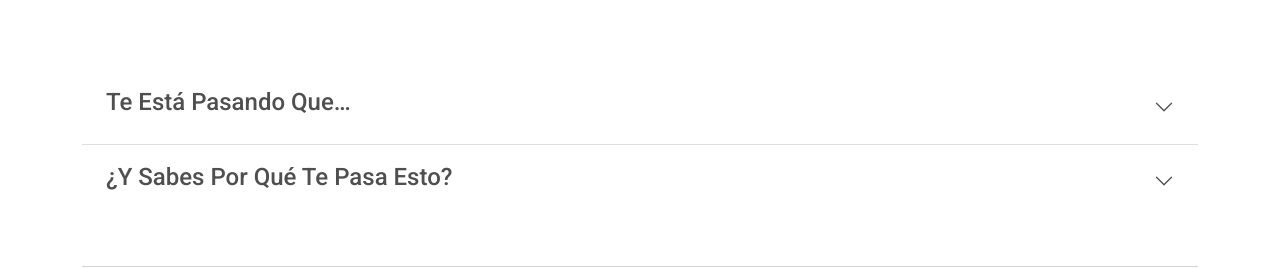
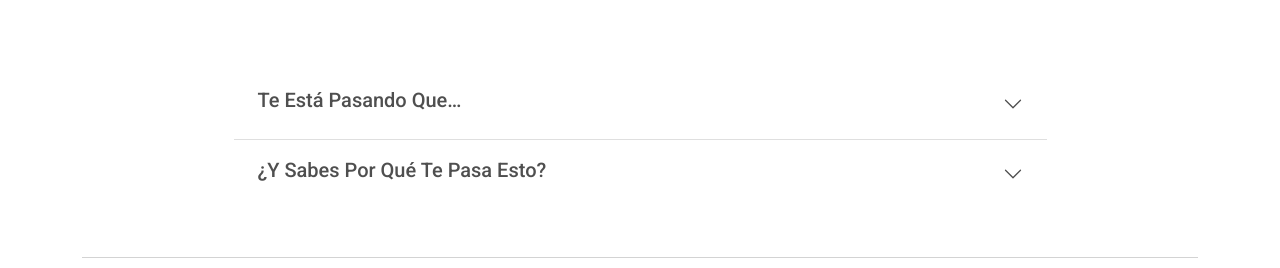
Before and after one commit to bendandoSolo/marisolcorona-next, a Next.js app: page / in a window 1280 px wide. Shown: the part 506-774 px from the top of the page. Built offline with nearby package versions, Linux system fonts and the light colour scheme.

Commit message:
Amended all things sent on email

```diff
--- a/pages/components/Accordion.js
+++ b/pages/components/Accordion.js
@@ -2,7 +2,10 @@ import React from "react";
 
 const Accordian = () => {
   return (
-    <div className="accordion accordion-flush" id="accordionFlushExample">
+    <div
+      className="accordion accordion-flush col-md-9"
+      id="accordionFlushExample"
+    >
       <div className="accordion-item">
         <h2 className="accordion-header" id="flush-headingOne">
           <button
@@ -13,7 +16,7 @@ const Accordian = () => {
             aria-expanded="false"
             aria-controls="flush-collapseOne"
           >
-            <h4>Te está pasando que…</h4>
+            <h5>Te está pasando que…</h5>
           </button>
         </h2>
         <div
@@ -62,7 +65,7 @@ const Accordian = () => {
             aria-expanded="false"
             aria-controls="flush-collapseTwo"
           >
-            <h4>¿Y sabes por qué te pasa esto?</h4>
+            <h5>¿Y sabes por qué te pasa esto?</h5>
           </button>
         </h2>
         <div
--- a/pages/contact.js
+++ b/pages/contact.js
@@ -96,9 +96,9 @@ export default function Contact() {
         },
       }}
       exit={{
-        x: "100vw",
+        opacity: 0,
         transition: {
-          duration: 1,
+          duration: 0.5,
         },
       }}
     >
--- a/pages/index.js
+++ b/pages/index.js
@@ -35,7 +35,13 @@ export default function Home() {
       />
       <main className="mt-5 pt-5" id="main">
         <div className="container">
-          <section id="aprende-mas" data-aos="zoom-in" data-aos-duration="750">
+          <section
+            id="aprende-mas"
+            data-aos="zoom-in"
+            data-aos-duration="750"
+            style={{ margin: "0 auto" }}
+            className="row justify-content-center"
+          >
             <Accordion />
           </section>
           <hr className="my-5" />
--- a/styles/globals.css
+++ b/styles/globals.css
@@ -93,6 +93,7 @@ p {
 .btn-outline-white {
   -webkit-box-shadow: 0 4px 8px 0 rgba(0, 0, 0, 0.2), 0 10px 20px 0 rgba(0, 0, 0, 0.3);
           box-shadow: 0 4px 8px 0 rgba(0, 0, 0, 0.2), 0 10px 20px 0 rgba(0, 0, 0, 0.3);
+  border-radius: 0;
 }
 
 .btn-outline-white:hover {
@@ -121,6 +122,7 @@ a.btn-outline-primary {
   border: 2px solid #ff80ab !important;
   -webkit-box-shadow: 0 4px 8px 0 rgba(0, 0, 0, 0.2), 0 10px 20px 0 rgba(0, 0, 0, 0.3);
           box-shadow: 0 4px 8px 0 rgba(0, 0, 0, 0.2), 0 10px 20px 0 rgba(0, 0, 0, 0.3);
+  border-radius: 0;
 }
 
 .btn-outline-primary:hover,
@@ -135,6 +137,7 @@ a.btn-outline-primary:hover {
   color: #ffffff !important;
   -webkit-box-shadow: 0 4px 8px 0 rgba(0, 0, 0, 0.2), 0 10px 20px 0 rgba(0, 0, 0, 0.3);
           box-shadow: 0 4px 8px 0 rgba(0, 0, 0, 0.2), 0 10px 20px 0 rgba(0, 0, 0, 0.3);
+  border-radius: 0;
 }
 
 .btn-primary2:hover,
--- a/styles/globals.scss
+++ b/styles/globals.scss
@@ -113,6 +113,7 @@ p {
 
 .btn-outline-white {
   box-shadow: 0 4px 8px 0 rgba(0, 0, 0, 0.2), 0 10px 20px 0 rgba(0, 0, 0, 0.3);
+  border-radius: 0;
 }
 
 .btn-outline-white:hover {
@@ -139,6 +140,7 @@ a.btn-outline-primary {
   color: $primary-color !important;
   border: 2px solid $primary-color !important;
   box-shadow: 0 4px 8px 0 rgba(0, 0, 0, 0.2), 0 10px 20px 0 rgba(0, 0, 0, 0.3);
+  border-radius: 0;
 }
 
 .btn-outline-primary:hover,
@@ -152,6 +154,7 @@ a.btn-outline-primary:hover {
   border: 2px solid $primary-color !important;
   color: #ffffff !important;
   box-shadow: 0 4px 8px 0 rgba(0, 0, 0, 0.2), 0 10px 20px 0 rgba(0, 0, 0, 0.3);
+  border-radius: 0;
 }
 
 .btn-primary2:hover,
```
Also changed, not shown: 1 other file (tests, documents, lock files or other folders).
